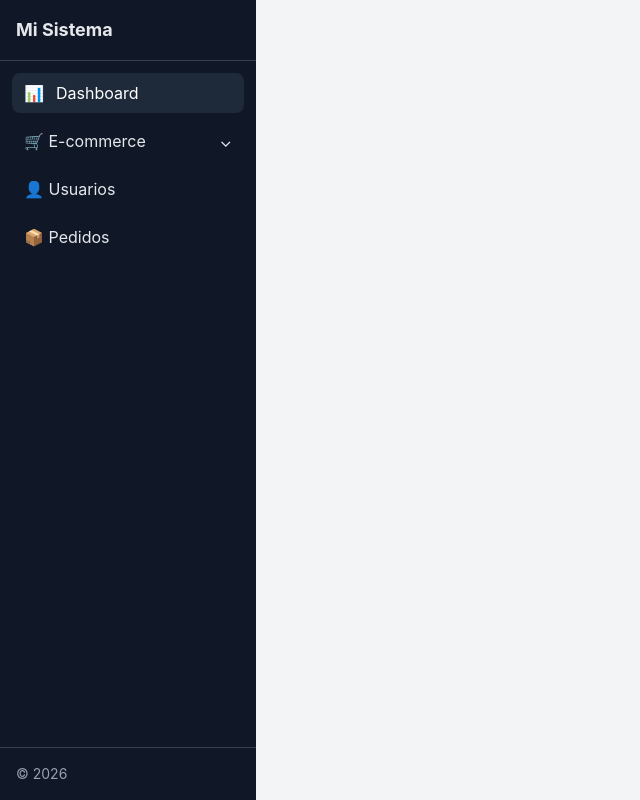
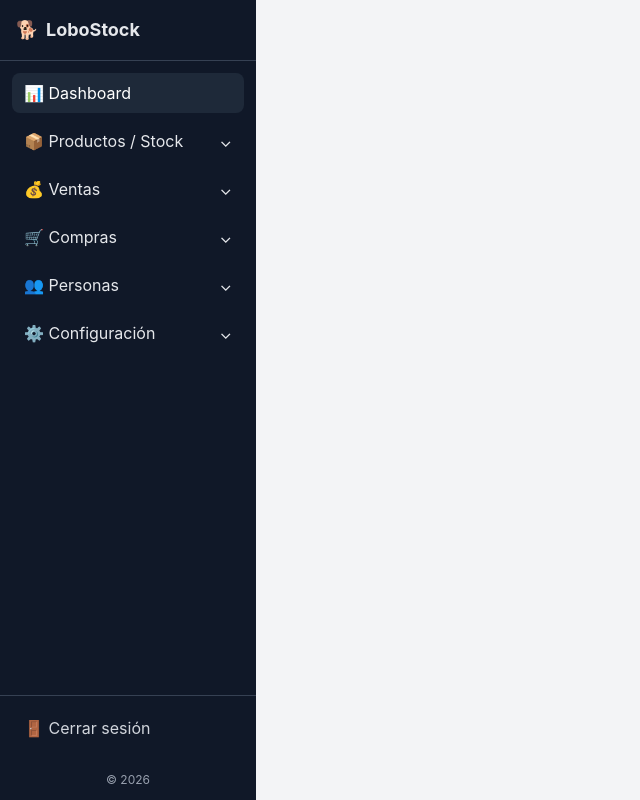
Before and after one commit to mauro5ruiz/frontComercio, a Vue app: page / in a window 1280 px wide. Shown: the whole page, without its empty margins (0-640 px from the left). Built offline with nearby package versions, Linux system fonts and the light colour scheme; the HTML template or start-up script is replaced by a standard one.

Commit message:
fix(Sidebar.vue): Se hace una mejora en el sidebar

```diff
--- a/src/components/Sidebar.vue
+++ b/src/components/Sidebar.vue
@@ -2,12 +2,13 @@
   <aside class="w-64 h-screen bg-gray-900 text-gray-200 flex flex-col">
 
     <!-- LOGO -->
-    <div class="p-4 text-lg font-bold border-b border-gray-700">
-      Mi Sistema
+    <div class="p-4 text-lg font-bold border-b border-gray-700 flex items-center gap-2">
+      <span class="text-yellow-400">🐕</span>
+      <span>LoboStock</span>
     </div>
 
     <!-- MENU -->
-    <nav class="flex-1 p-3 space-y-2">
+    <nav class="flex-1 p-3 space-y-2 overflow-y-auto">
 
       <!-- Dashboard -->
       <router-link
@@ -15,66 +16,141 @@
         class="flex items-center gap-3 px-3 py-2 rounded-lg hover:bg-gray-800"
         :class="isActive('/') ? 'bg-gray-800 text-white' : ''"
       >
-        📊 <span>Dashboard</span>
+        📊 Dashboard
       </router-link>
 
-      <!-- E-commerce dropdown -->
+      <!-- PRODUCTOS -->
       <div>
         <button
-          @click="openMenu = !openMenu"
+          @click="toggleMenu('productos')"
           class="w-full flex items-center justify-between px-3 py-2 rounded-lg hover:bg-gray-800"
         >
-          <span class="flex items-center gap-3">
-            🛒 E-commerce
-          </span>
-          <span :class="openMenu ? 'rotate-180' : ''">⌄</span>
+          <span>📦 Productos / Stock</span>
+          <span :class="openMenus.productos ? 'rotate-180' : ''">⌄</span>
         </button>
 
-        <div v-show="openMenu" class="ml-6 mt-2 space-y-1">
-          <router-link
-            to="/productos"
-            class="block px-3 py-2 rounded-md hover:bg-gray-800"
-            :class="isActive('/productos') ? 'bg-gray-800 text-white' : ''"
-          >
-            Productos
-          </router-link>
-
-          <router-link
-            to="/categorias"
-            class="block px-3 py-2 rounded-md hover:bg-gray-800"
-            :class="isActive('/categorias') ? 'bg-gray-800 text-white' : ''"
-          >
-            Categorías
-          </router-link>
+        <div v-show="openMenus.productos" class="ml-5 mt-2 space-y-1">
+          <router-link to="/productos" class="block px-3 py-2 rounded-md hover:bg-gray-800" :class="isActive('/productos') && 'bg-gray-800 text-white'">Productos</router-link>
+          <router-link to="/categorias" class="block px-3 py-2 rounded-md hover:bg-gray-800" :class="isActive('/categorias') && 'bg-gray-800 text-white'">Categorías</router-link>
+          <router-link to="/marcas" class="block px-3 py-2 rounded-md hover:bg-gray-800">Marcas</router-link>
+          <router-link to="/kardex" class="block px-3 py-2 rounded-md hover:bg-gray-800">Kardex</router-link>
+          <router-link to="/ofertas" class="block px-3 py-2 rounded-md hover:bg-gray-800">Ofertas</router-link>
+          <router-link to="/perdidas" class="block px-3 py-2 rounded-md hover:bg-gray-800">Pérdidas</router-link>
         </div>
       </div>
 
-      <!-- Otros -->
-      <router-link to="/usuarios" class="flex items-center gap-3 px-3 py-2 rounded-lg hover:bg-gray-800">
-        👤 Usuarios
-      </router-link>
+      <!-- VENTAS -->
+      <div>
+        <button
+          @click="toggleMenu('ventas')"
+          class="w-full flex items-center justify-between px-3 py-2 rounded-lg hover:bg-gray-800"
+        >
+          <span>💰 Ventas</span>
+          <span :class="openMenus.ventas ? 'rotate-180' : ''">⌄</span>
+        </button>
 
-      <router-link to="/pedidos" class="flex items-center gap-3 px-3 py-2 rounded-lg hover:bg-gray-800">
-        📦 Pedidos
-      </router-link>
+        <div v-show="openMenus.ventas" class="ml-5 mt-2 space-y-1">
+          <router-link to="/ventas" class="block px-3 py-2 rounded-md hover:bg-gray-800">Ventas</router-link>
+          <router-link to="/devoluciones-ventas" class="block px-3 py-2 rounded-md hover:bg-gray-800">Devoluciones</router-link>
+          <router-link to="/formas-pago" class="block px-3 py-2 rounded-md hover:bg-gray-800">Formas de Pago</router-link>
+        </div>
+      </div>
+
+      <!-- COMPRAS -->
+      <div>
+        <button
+          @click="toggleMenu('compras')"
+          class="w-full flex items-center justify-between px-3 py-2 rounded-lg hover:bg-gray-800"
+        >
+          <span>🛒 Compras</span>
+          <span :class="openMenus.compras ? 'rotate-180' : ''">⌄</span>
+        </button>
+
+        <div v-show="openMenus.compras" class="ml-5 mt-2 space-y-1">
+          <router-link to="/compras" class="block px-3 py-2 rounded-md hover:bg-gray-800">Compras</router-link>
+          <router-link to="/devoluciones-compras" class="block px-3 py-2 rounded-md hover:bg-gray-800">Devoluciones</router-link>
+        </div>
+      </div>
+
+      <!-- PERSONAS -->
+      <div>
+        <button
+          @click="toggleMenu('personas')"
+          class="w-full flex items-center justify-between px-3 py-2 rounded-lg hover:bg-gray-800"
+        >
+          <span>👥 Personas</span>
+          <span :class="openMenus.personas ? 'rotate-180' : ''">⌄</span>
+        </button>
+
+        <div v-show="openMenus.personas" class="ml-5 mt-2 space-y-1">
+          <router-link to="/clientes" class="block px-3 py-2 rounded-md hover:bg-gray-800">Clientes</router-link>
+          <router-link to="/proveedores" class="block px-3 py-2 rounded-md hover:bg-gray-800">Proveedores</router-link>
+          <router-link to="/vendedores" class="block px-3 py-2 rounded-md hover:bg-gray-800">Vendedores</router-link>
+          <router-link to="/usuarios" class="block px-3 py-2 rounded-md hover:bg-gray-800">Usuarios</router-link>
+        </div>
+      </div>
+
+      <!-- CONFIG -->
+      <div>
+        <button
+          @click="toggleMenu('config')"
+          class="w-full flex items-center justify-between px-3 py-2 rounded-lg hover:bg-gray-800"
+        >
+          <span>⚙️ Configuración</span>
+          <span :class="openMenus.config ? 'rotate-180' : ''">⌄</span>
+        </button>
+
+        <div v-show="openMenus.config" class="ml-5 mt-2 space-y-1">
+          <router-link to="/sucursales" class="block px-3 py-2 rounded-md hover:bg-gray-800">Sucursales</router-link>
+          <router-link to="/ajustes-stock" class="block px-3 py-2 rounded-md hover:bg-gray-800">Ajustes Stock</router-link>
+        </div>
+      </div>
 
     </nav>
 
+    <!-- LOGOUT -->
+    <div class="p-3 border-t border-gray-700">
+      <button
+        @click="logout"
+        class="w-full flex items-center gap-2 px-3 py-2 rounded-lg text-gray-300 hover:bg-gray-800 hover:text-white transition"
+      >
+        🚪 Cerrar sesión
+      </button>
+    </div>
+
     <!-- FOOTER -->
-    <div class="p-4 border-t border-gray-700 text-sm text-gray-400">
+    <div class="p-3 text-xs text-gray-400 text-center">
       © {{ añoActual }}
     </div>
+
   </aside>
 </template>
 
 <script setup>
 import { ref } from 'vue'
-import { useRoute } from 'vue-router'
+import { useRoute, useRouter } from 'vue-router'
 
 const route = useRoute()
+const router = useRouter()
 
-const openMenu = ref(false)
+const openMenus = ref({
+  productos: false,
+  ventas: false,
+  compras: false,
+  personas: false,
+  config: false
+})
+
+const toggleMenu = (menu) => {
+  openMenus.value[menu] = !openMenus.value[menu]
+}
 
 const isActive = (path) => route.path === path
-const añoActual = new Date().getFullYear();
+
+const logout = () => {
+  localStorage.clear()
+  router.push('/login')
+}
+
+const añoActual = new Date().getFullYear()
 </script>
```
